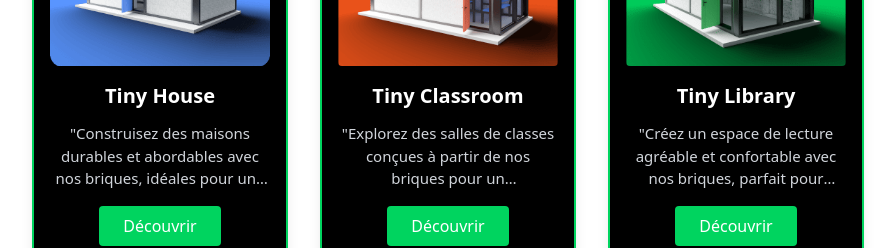
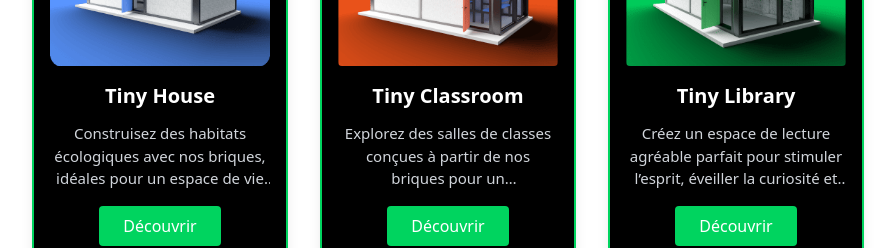
Before and after one commit to JIrintsoa/site-vitrine-plastikoo, a Next.js app: page / in a window 1280 px wide. Shown: the part 4360-4608 px from the top of the page, without its empty margins (192-1087 px from the left). Built offline with nearby package versions, Linux system fonts and the light colour scheme.

Commit message:
modifier facebook et autreproduit

```diff
--- a/components/section/find/AutreProduit.tsx
+++ b/components/section/find/AutreProduit.tsx
@@ -32,9 +32,7 @@ const SectionProduit: React.FC = () => {
                   />
                   <h3 className="text-xl font-semibold mb-3">Tiny House</h3>
                   <p className="text-gray-300 mb-4 text-[15px] line-clamp-3">
-                    "Construisez des maisons durables et abordables avec nos
-                    briques, idéales pour une liberté, un espace de vie
-                    écologique et confortable."
+                  Construisez des habitats écologiques  avec nos briques, idéales pour un espace de vie confortable.
                   </p>
                   <Link href="/products/TinyHouse">
                     <button className="bg-primary text-white py-2 px-6 rounded hover:bg-blue-600 transition duration-300">
@@ -53,9 +51,7 @@ const SectionProduit: React.FC = () => {
                   />
                   <h3 className="text-xl font-semibold mb-3">Tiny Classroom</h3>
                   <p className="text-gray-300 mb-4 text-[15px] line-clamp-3">
-                    "Explorez des salles de classes conçues à partir de nos
-                    briques pour un environnement d'apprentissage propre et
-                    inspirant."
+                  Explorez des salles de classes conçues à partir de nos briques pour un environnement d’apprentissage inspirant.
                   </p>
                   <Link href="/products/TinyClassroom">
                     <button className="bg-primary text-white py-2 px-6 rounded hover:bg-blue-600 transition duration-300">
@@ -74,9 +70,7 @@ const SectionProduit: React.FC = () => {
                   />
                   <h3 className="text-xl font-semibold mb-3">Tiny Library</h3>
                   <p className="text-gray-300 mb-4 text-[15px] line-clamp-3">
-                    "Créez un espace de lecture agréable et confortable avec nos
-                    briques, parfait pour stimuler l'esprit, éveiller la
-                    curiosité et encourager l'apprentissage."
+                  Créez un espace de lecture agréable parfait pour stimuler l’esprit, éveiller la curiosité et encourager l’apprentissage.
                   </p>
                   <Link href="/products/TinyLibrary">
                     <button className="bg-primary text-white py-2 px-6 rounded hover:bg-blue-600 transition duration-300">
--- a/components/section/linkSocio/SocioLink.tsx
+++ b/components/section/linkSocio/SocioLink.tsx
@@ -12,7 +12,7 @@ const SocioLink = (props: Props) => {
       <div className="flex flex-col items-center space-y-3 bg-primary p-2 rounded-lg">
         <RevealLeft>
           <Link
-            href="https://www.facebook.com/search/top?q=plastik%C3%B4o%20madagascar"
+            href="https://www.facebook.com/profile.php?id=61563259853880&mibextid=LQQJ4d"
             target="_blank"
             rel="noopener noreferrer"
           >
```
